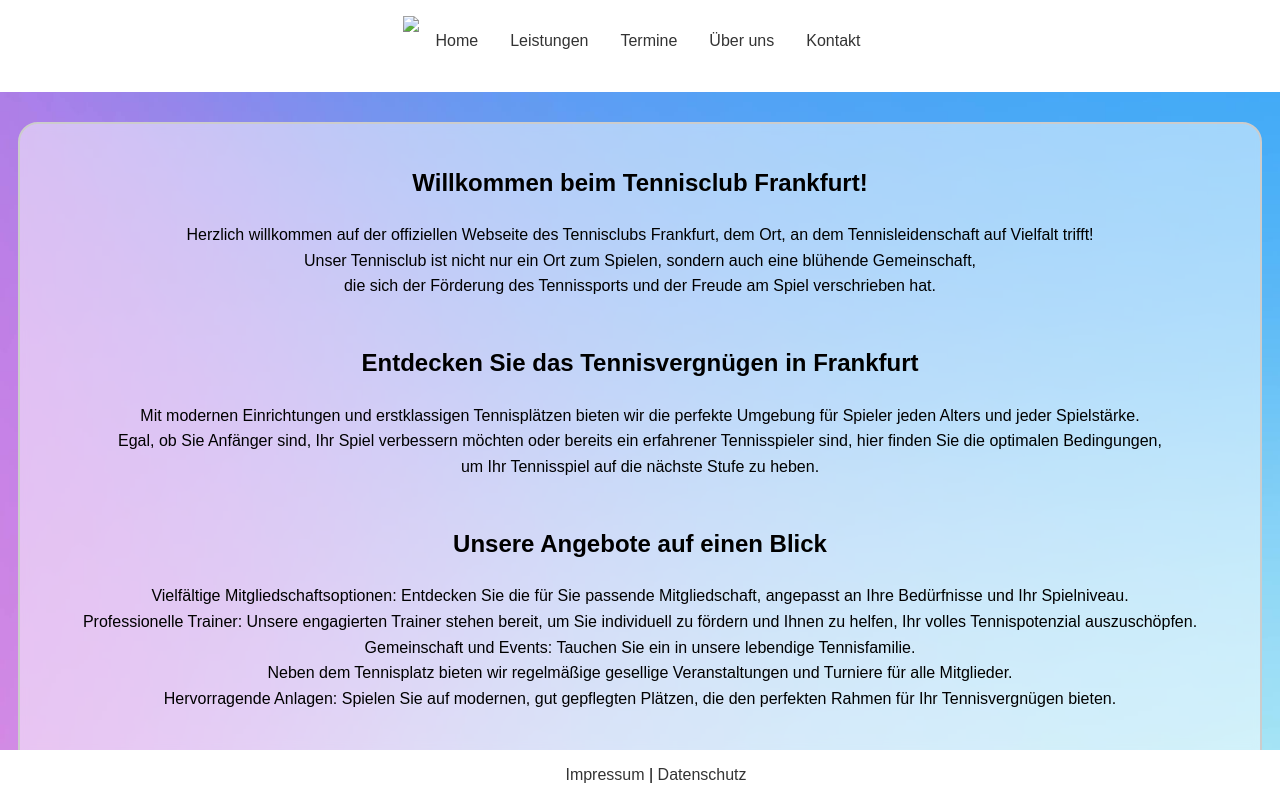
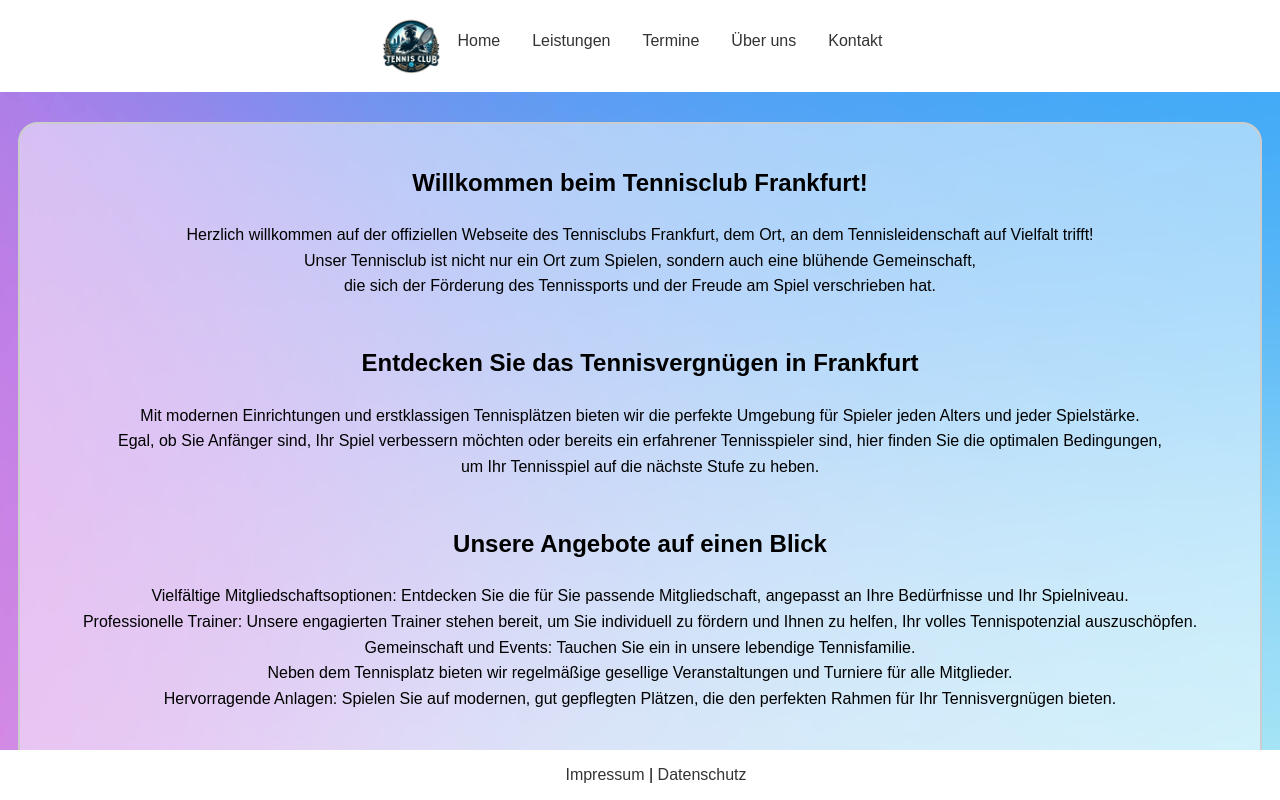
Before and after one commit to LA55E/Schulprojekt-Tennisclub-Website, a plain HTML site: page index.html in a window 1280 px wide. Shown: the top 800 px of the page. Drawn offline with Linux system fonts and the light colour scheme.

Commit message:
Update index.html

```diff
--- a/index.html
+++ b/index.html
@@ -10,7 +10,7 @@
     <header>
         <nav>
             <ul>
-                <img src="Logo.png">
+                <img src="images/Logo.png">
                 <li><a href="index.html">Home</a></li>
                 <li><a href="leistungen.html">Leistungen</a></li>
                 <li><a href="termine.html">Termine</a></li>
```
